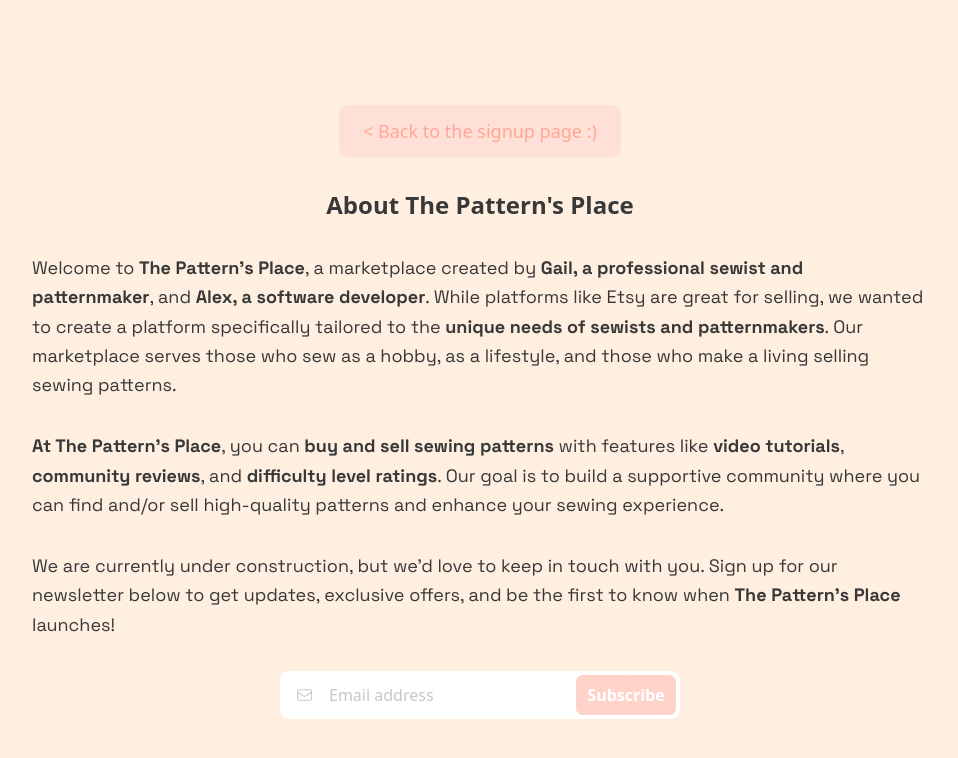
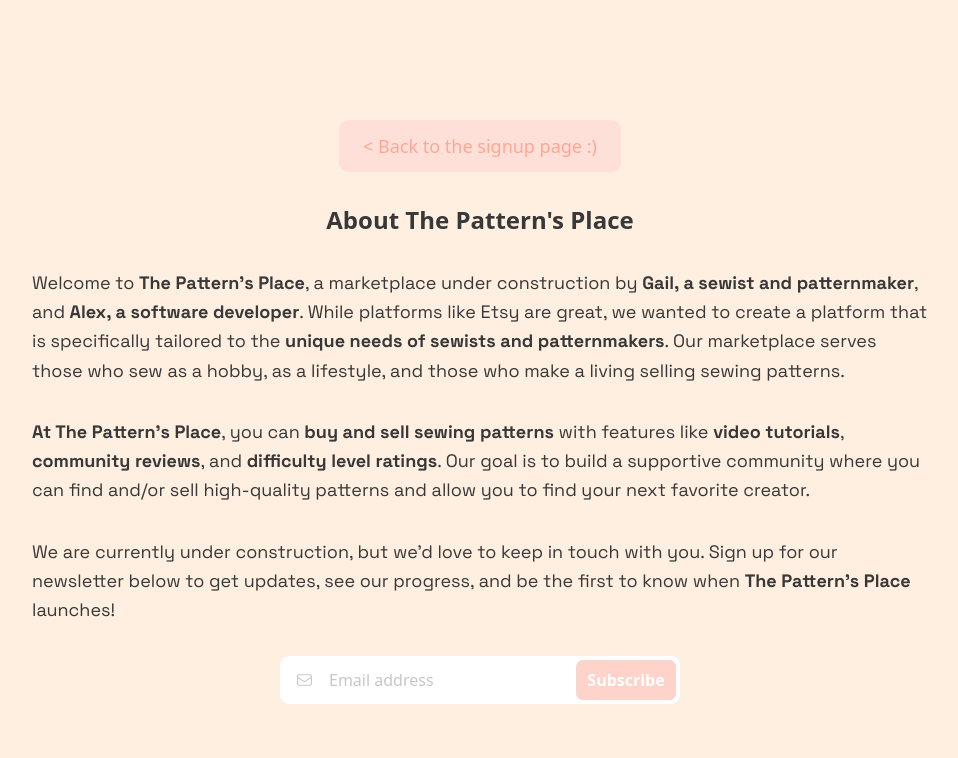
Before and after one commit to alexandermaat99/ThePatternsPlaceNewsletter, a Next.js app in the folder tpp-newsletter/: page /about in a window 1280 px wide. Shown: the top 758 px of the page, without its empty margins (160-1118 px from the left). Built offline with nearby package versions, Linux system fonts and the light colour scheme.

Commit message:
content updates

```diff
--- a/tpp-newsletter/app/about/page.tsx
+++ b/tpp-newsletter/app/about/page.tsx
@@ -14,9 +14,9 @@ export default function AboutPage() {
 
       <p className="font-space text-tppBlack text-lg leading-relaxed max-w-4xl">
         Welcome to <strong>The Pattern&apos;s Place</strong>, a marketplace
-        created by <strong>Gail, a professional sewist and patternmaker</strong>
-        , and <strong>Alex, a software developer</strong>. While platforms like
-        Etsy are great for selling, we wanted to create a platform specifically
+        under construction by <strong>Gail, a sewist and patternmaker</strong>,
+        and <strong>Alex, a software developer</strong>. While platforms like
+        Etsy are great, we wanted to create a platform that is specifically
         tailored to the {""}
         <strong>unique needs of sewists and patternmakers</strong>. Our
         marketplace serves those who sew as a hobby, as a lifestyle, and those
@@ -29,13 +29,13 @@ export default function AboutPage() {
         <strong>video tutorials</strong>, <strong>community reviews</strong>,
         and <strong>difficulty level ratings</strong>. Our goal is to build a
         supportive community where you can find and/or sell high-quality
-        patterns and enhance your sewing experience.
+        patterns and allow you to find your next favorite creator.
       </p>
 
       <p className="font-space text-tppBlack text-lg leading-relaxed max-w-4xl mt-4">
         We are currently under construction, but we&apos;d love to keep in touch
-        with you. Sign up for our newsletter below to get updates, exclusive
-        offers, and be the first to know when{" "}
+        with you. Sign up for our newsletter below to get updates, see our
+        progress, and be the first to know when{" "}
         <strong>The Pattern&apos;s Place</strong> launches!
       </p>
 
--- a/tpp-newsletter/components/HeroText.tsx
+++ b/tpp-newsletter/components/HeroText.tsx
@@ -14,10 +14,10 @@ function HeroText() {
           /> */}
         </span>
       </h1>
-      <p className="text-tppBlack font-inter font-normal leading-normal text-base sm:text-lg md:text-xl">
-        We&apos;re a place <span className="font-extrabold">for sewists</span>{" "}
-        to buy and sell patterns with features like video tutorials, reviews,
-        and difficulty levels!{" "}
+      <p className="text-tppBlack font-inter leading-normal text-base sm:text-lg md:text-xl">
+        We&apos;re a place <span className="font-bold">for sewists</span> to buy
+        and sell patterns with features like video tutorials, reviews, and
+        difficulty levels!{" "}
         <span className="hidden sm:inline">
           {" "}
           <br />{" "}
--- a/tpp-newsletter/components/NewsletterForm.tsx
+++ b/tpp-newsletter/components/NewsletterForm.tsx
@@ -67,6 +67,7 @@ function NewsletterForm() {
             placeholder="Email address"
             required
             type="email"
+            id="email"
             className="flex-1 text-white text-sm sm:text-base outline-none placeholder-tppNotSelectedGray group-focus-within:placeholder-white bg-transparent placeholder:transition-colors placeholder:duration-300"
           />
           <button
```
